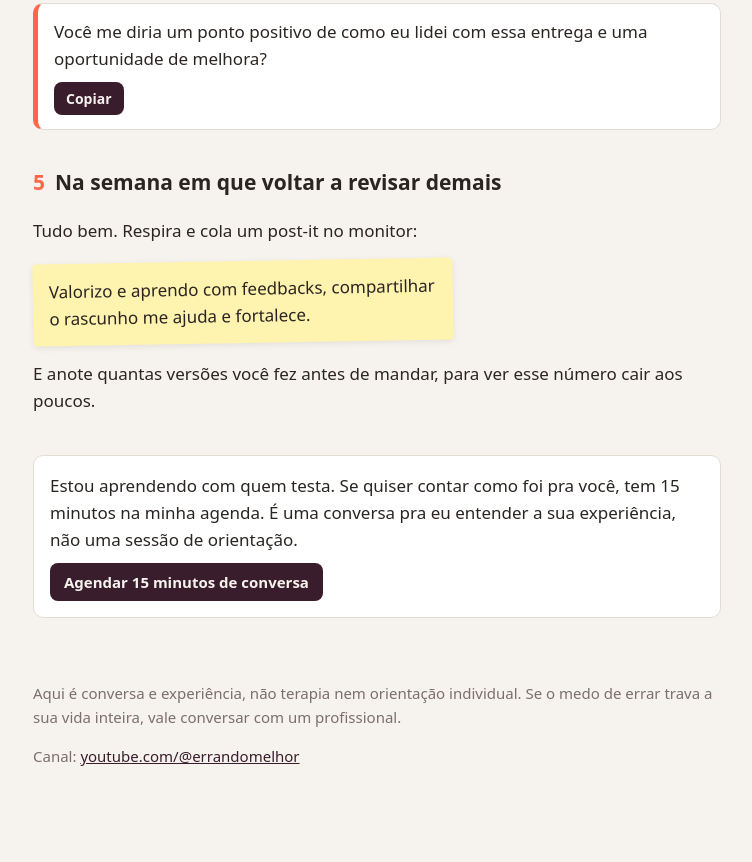
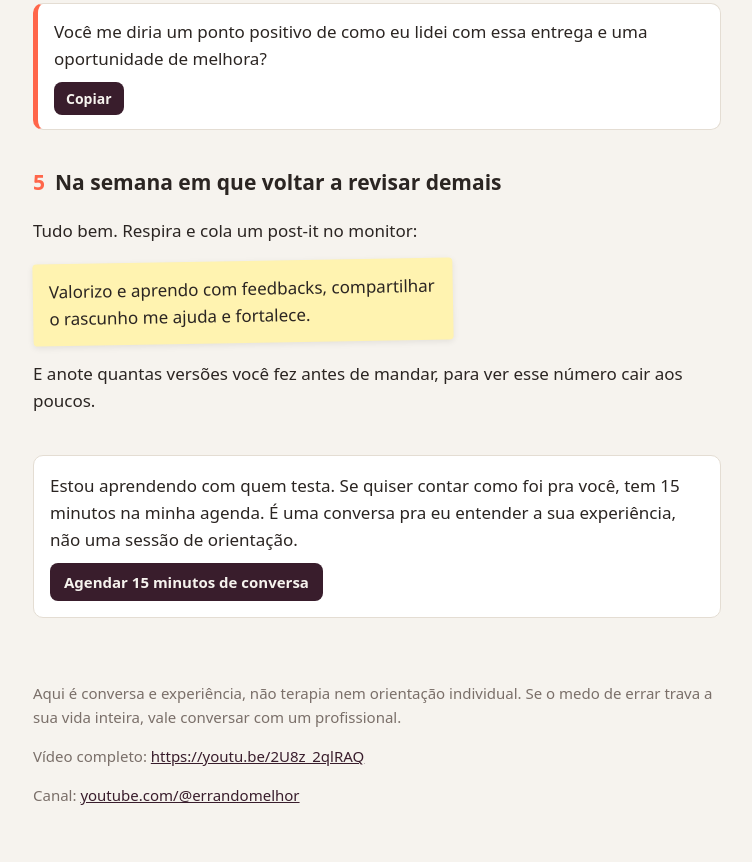
Before and after one commit to rodrigocpaiva/errando-melhor, a plain HTML site: page ep02/index.html in a window 1280 px wide. Shown: the part 1740-2602 px from the top of the page, without its empty margins (263-1015 px from the left). Before the commit the page ends 2563 px from the top, so only its background shows below. Drawn offline with Linux system fonts and the light colour scheme.

Commit message:
ep02: link do vídeo completo
Co-Authored-By: Claude Opus 5.5 <noreply@anthropic.com>

```diff
--- a/ep02/index.html
+++ b/ep02/index.html
@@ -86,6 +86,7 @@ Situação: [descreva aqui, sem nomes]</pre>
 </main>
 <footer>
   <p>Aqui é conversa e experiência, não terapia nem orientação individual. Se o medo de errar trava a sua vida inteira, vale conversar com um profissional.</p>
+  <p>Vídeo completo: <a href="https://youtu.be/2U8z_2qlRAQ">https://youtu.be/2U8z_2qlRAQ</a></p>
   <p>Canal: <a href="https://www.youtube.com/@errandomelhor">youtube.com/@errandomelhor</a></p>
 </footer>
 <script>
```
